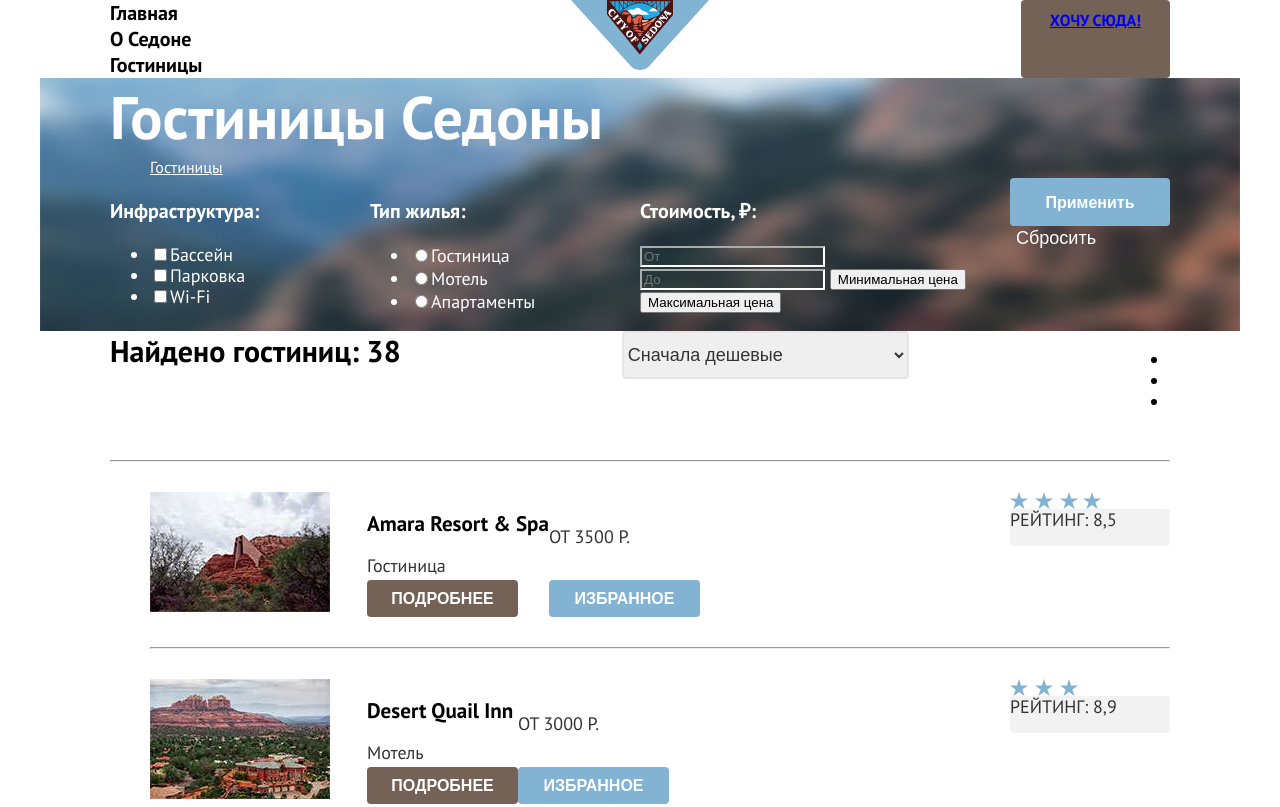
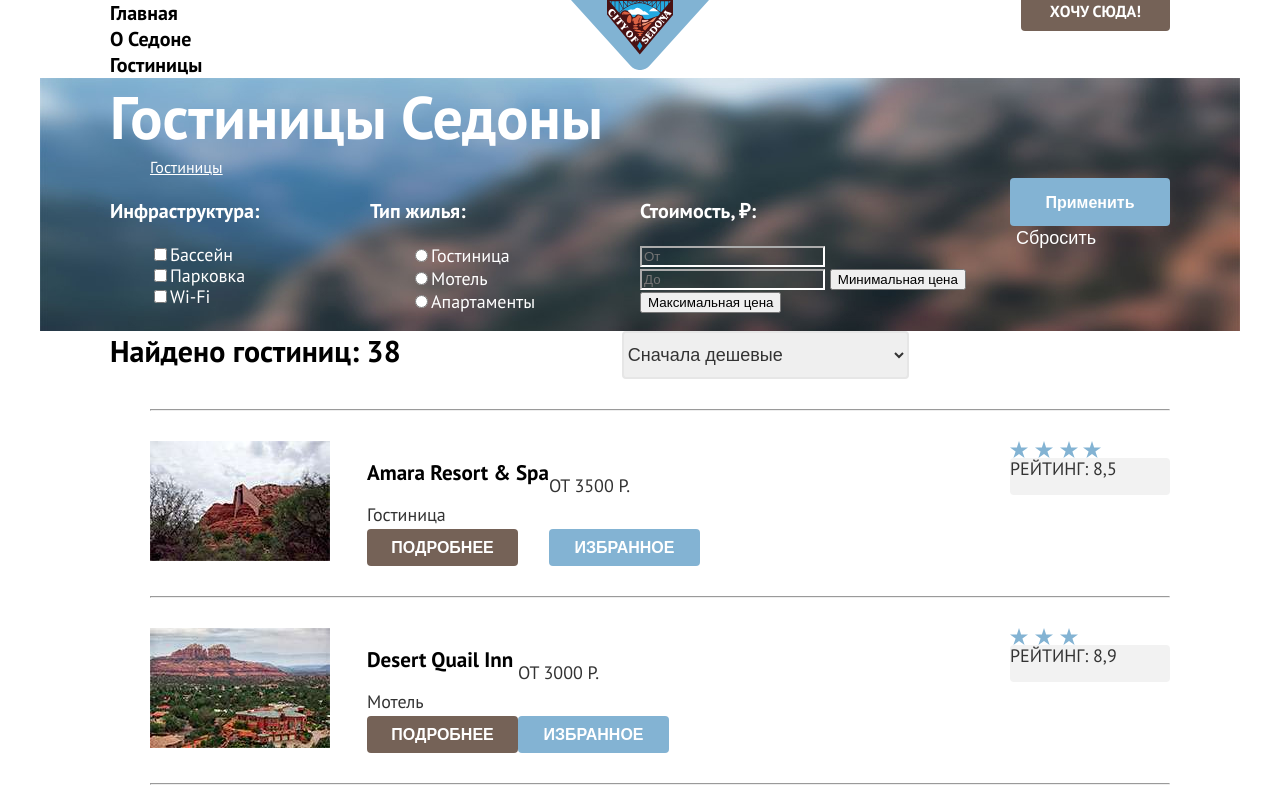
Before and after one commit to IgoninAleksey/851543-sedona-32, a plain HTML site: page catalog.html in a window 1280 px wide. Shown: the top 807 px of the page. Drawn offline with Linux system fonts and the light colour scheme.

Commit message:
Catalog Page Grid

```diff
--- a/catalog.html
+++ b/catalog.html
@@ -34,8 +34,8 @@
               <span class="visually-hidden">Избранное</span>
             </a>
           </li>
-          <li class="navigation-button">
-            <a href="#">Хочу сюда!</a>
+          <li class="navigation-item">
+            <a class="navigation-button" href="#">Хочу сюда!</a>
           </li>
         </ul>
 
@@ -140,9 +140,10 @@
                 </li>
               </ul>
             </section>
-            <hr class="line">
+
             <section class="hotel-cards">
               <ul class="all-card">
+                <hr class="line">
                 <li class="item-card">
                   <img src="img/amara.jpg" alt="Гостиница" width="180" height="120">
                   <div class="grid-1">
--- a/styles/styles.css
+++ b/styles/styles.css
@@ -343,6 +343,7 @@ body {
 .checkbox-set {
     display: block;
     width: 150px;
+    list-style: none;
 }
 
 .title-set, .cost-title {
@@ -355,6 +356,7 @@ body {
 .radio-list {
     font-size: 18px;
     line-height: 23px;
+    list-style: none;
 }
 
 .container-cost {
@@ -436,6 +438,11 @@ body {
     color: #333333;
     font-size: 18px;
     line-height: 23px;
+}
+
+.layouts-list {
+    display: flex;
+    list-style: none;
 }
 
 .item-card {
@@ -549,6 +556,7 @@ body {
 }
 
 .pagination-list ul {
+    list-style: none;
     display: flex
 }
 
```
